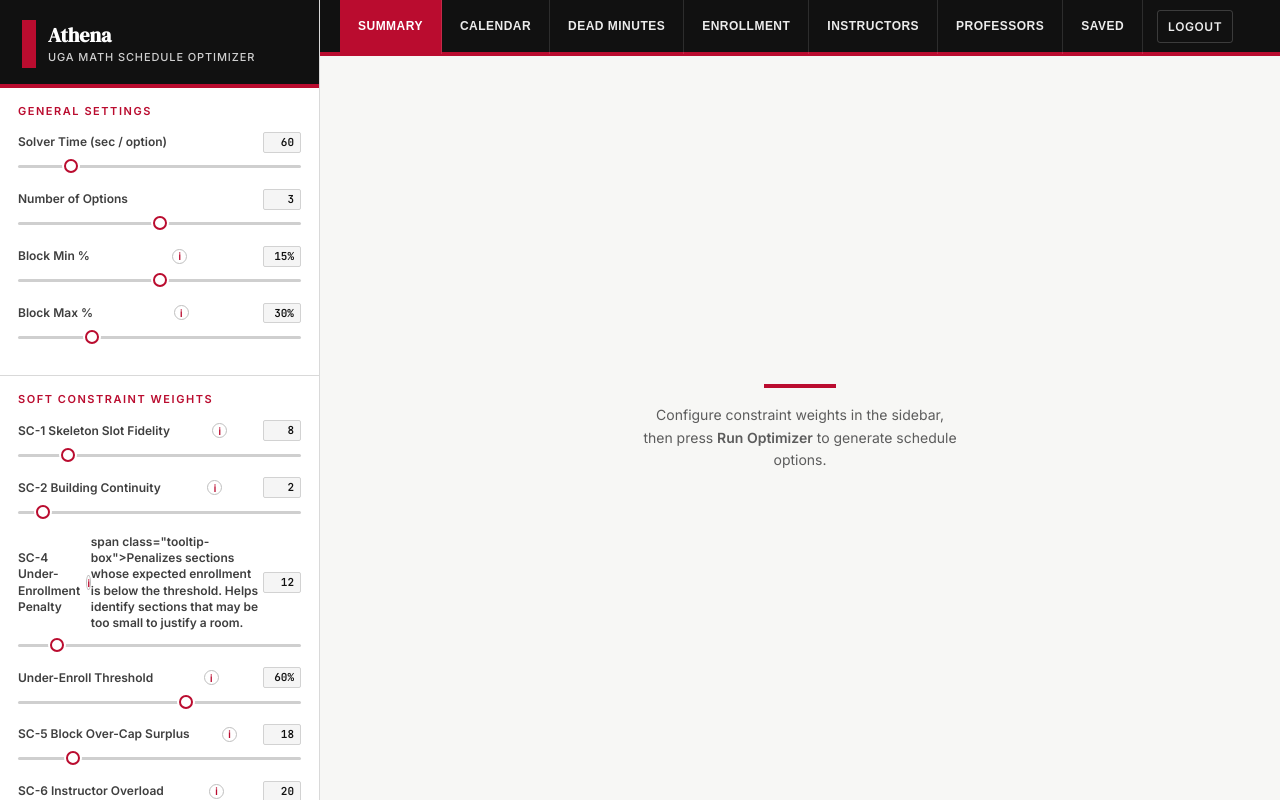
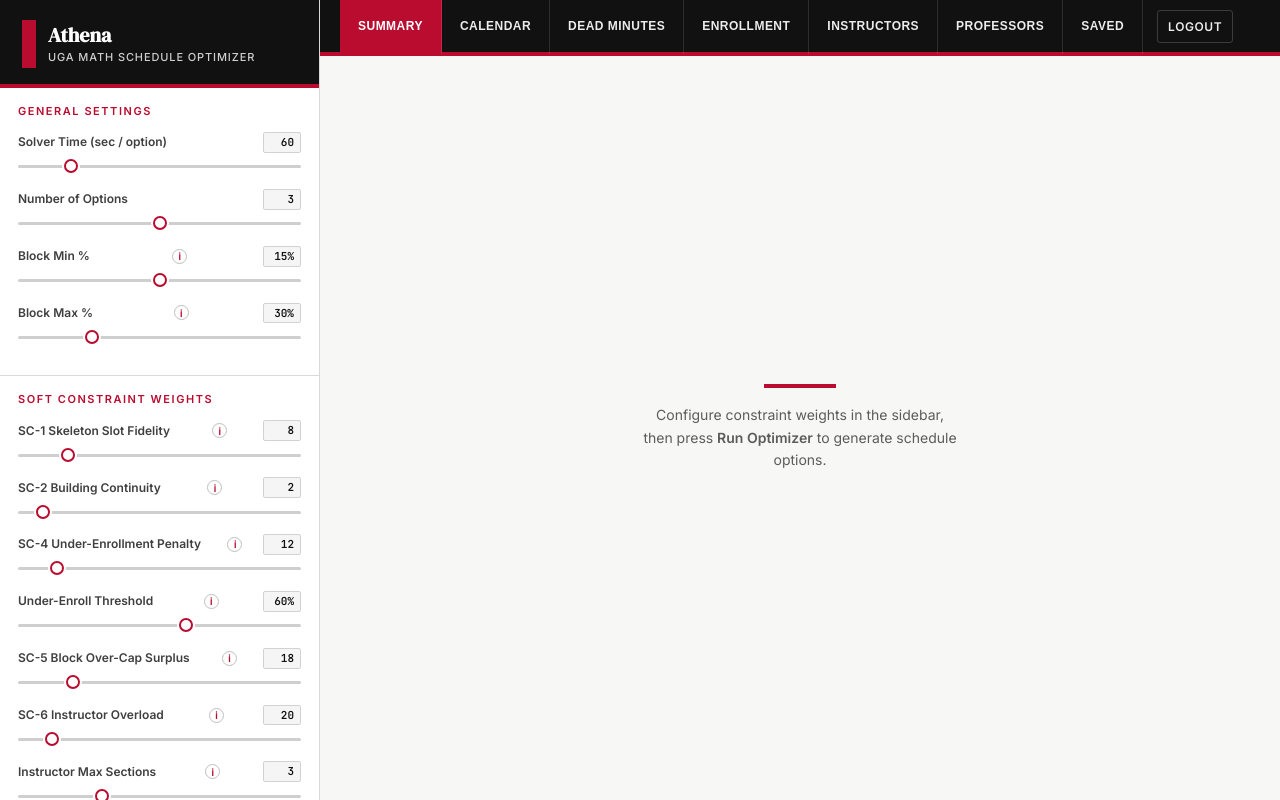
Before and after one commit to jhn02222/Scheduling-Clone, a Django app: page / in a window 1280 px wide. Run offline with Django 5.2, Linux system fonts and the light colour scheme; the visitor is signed in with stand-in values (Sample User, id 1).

Commit message:
style: UGA redesign update

```diff
--- a/athena/optimizer/templates/optimizer/index.html
+++ b/athena/optimizer/templates/optimizer/index.html
@@ -744,7 +744,7 @@ html, body {
     </div>
     <div class="field">
       <label>SC-4 Under-Enrollment Penalty
-        <span class="tooltip-wrap"><span class="tooltip-trigger">ℹ</span>span class="tooltip-box">Penalizes sections whose expected enrollment is below the threshold. Helps identify sections that may be too small to justify a room.</span></span>
+        <span class="tooltip-wrap"><span class="tooltip-trigger">ℹ</span><span class="tooltip-box">Penalizes sections whose expected enrollment is below the threshold. Helps identify sections that may be too small to justify a room.</span></span>
         <span class="val" id="v-w-under-enroll">12</span>
       </label>
       <input type="range" id="w_under_enroll" min="0" max="100" value="12"
```
